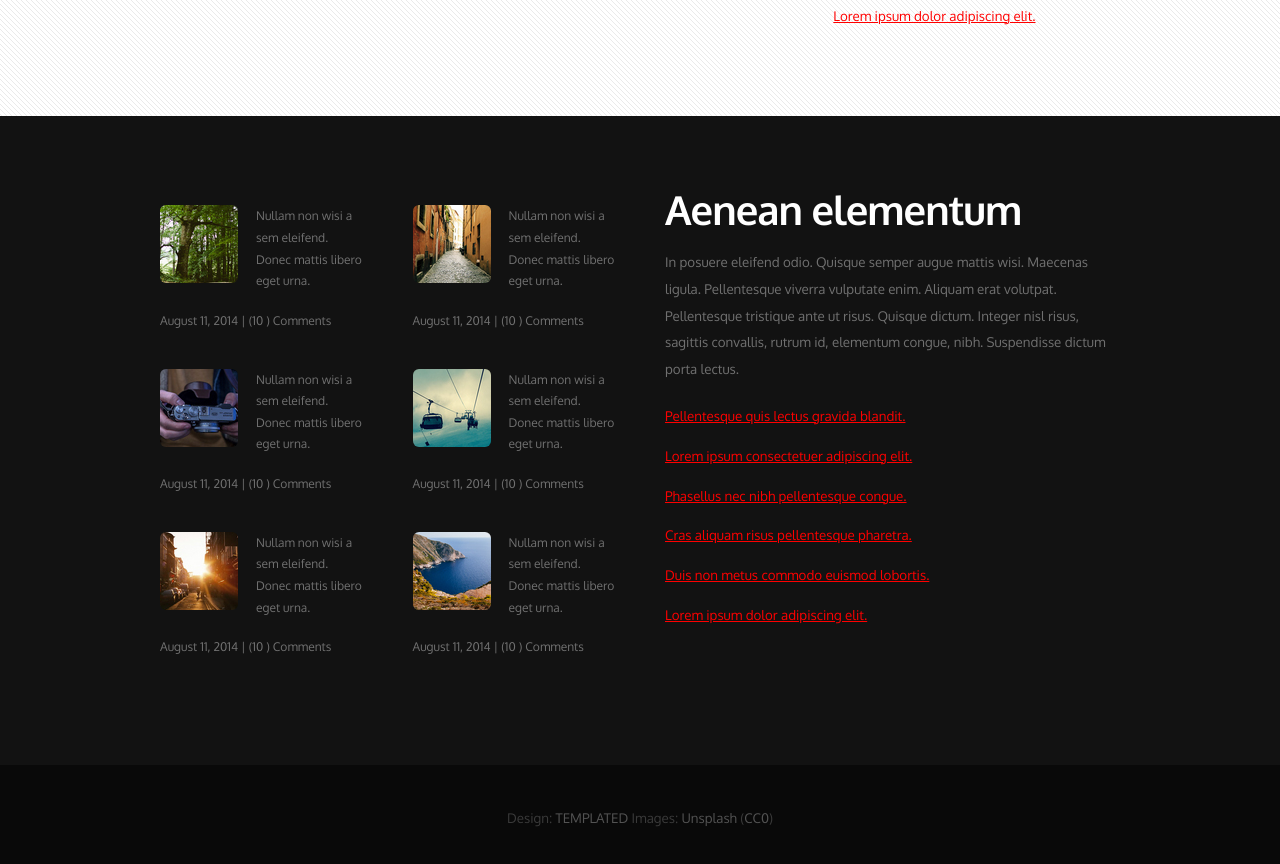
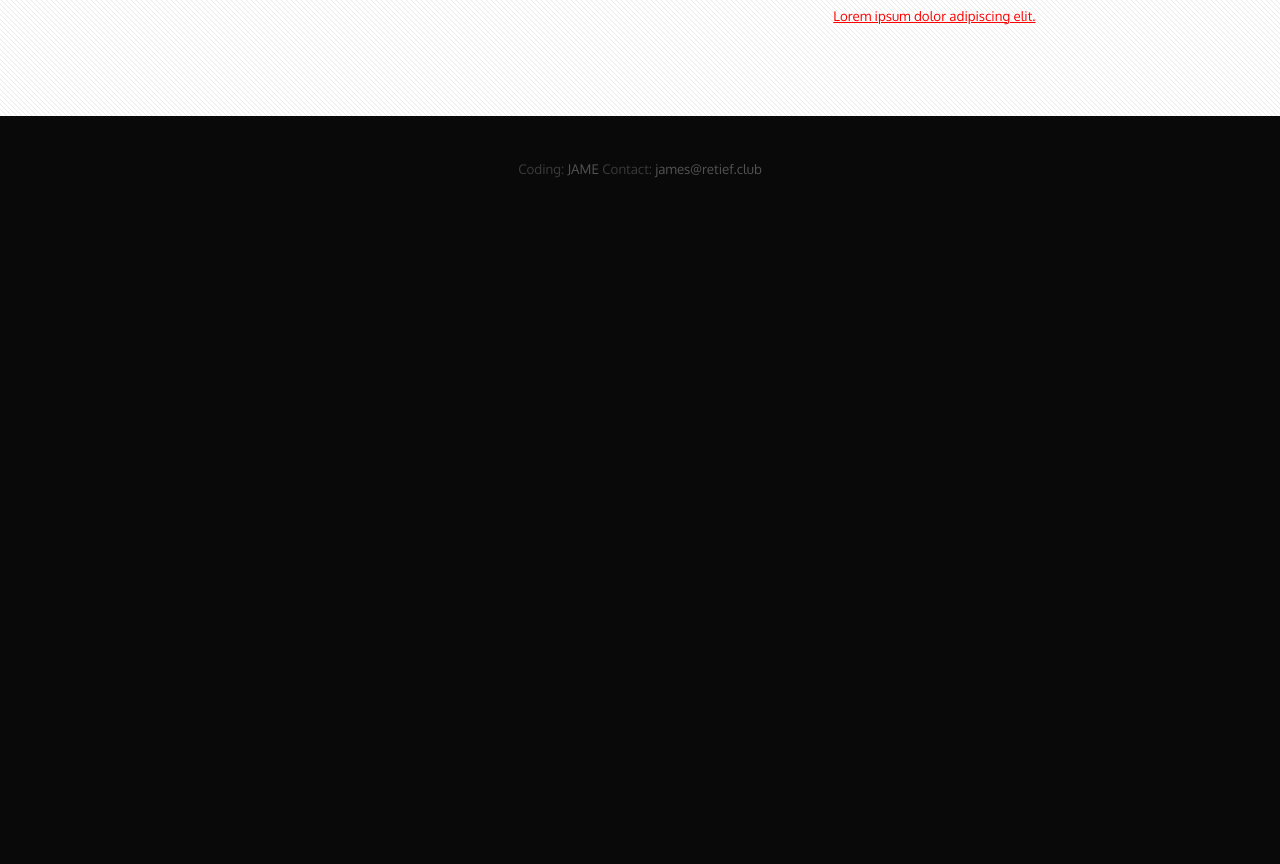
Before and after one commit to jopdop30/ClassBook, a plain HTML site: page index.html in a window 1280 px wide. Shown: the part 1377-2241 px from the top of the page. After the commit the page ends 1600 px from the top, so only its background shows below. Drawn offline with nearby package versions, Linux system fonts and the light colour scheme.

Commit message:
Update index.html

```diff
--- a/index.html
+++ b/index.html
@@ -127,70 +127,12 @@
 	<!-- Main -->
 
 	<!-- Footer -->
-		<div id="footer">
-			<div class="container">
-				<div class="row">
-					<div class="3u">
-						<section>
-							<ul class="style1">
-								<li><img src="images/pics05.jpg" width="78" height="78" alt="">
-									<p>Nullam non wisi a sem eleifend. Donec mattis libero eget urna. </p>
-									<p class="posted">August 11, 2014  |  (10 )  Comments</p>
-								</li>
-								<li><img src="images/pics06.jpg" width="78" height="78" alt="">
-									<p>Nullam non wisi a sem eleifend. Donec mattis libero eget urna. </p>
-									<p class="posted">August 11, 2014  |  (10 )  Comments</p>
-								</li>
-								<li><img src="images/pics07.jpg" width="78" height="78" alt="">
-									<p>Nullam non wisi a sem eleifend. Donec mattis libero eget urna. </p>
-									<p class="posted">August 11, 2014  |  (10 )  Comments</p>
-								</li>
-							</ul>
-						</section>
-					</div>
-					<div class="3u">
-						<section>
-							<ul class="style1">
-								<li class="first"><img src="images/pics08.jpg" width="78" height="78" alt="">
-									<p>Nullam non wisi a sem eleifend. Donec mattis libero eget urna. </p>
-									<p class="posted">August 11, 2014  |  (10 )  Comments</p>
-								</li>
-								<li><img src="images/pics09.jpg" width="78" height="78" alt="">
-									<p>Nullam non wisi a sem eleifend. Donec mattis libero eget urna. </p>
-									<p class="posted">August 11, 2014  |  (10 )  Comments</p>
-								</li>
-								<li><img src="images/pics10.jpg" width="78" height="78" alt="">
-									<p>Nullam non wisi a sem eleifend. Donec mattis libero eget urna. </p>
-									<p class="posted">August 11, 2014  |  (10 )  Comments</p>
-								</li>
-							</ul>
-						</section>
-					</div>
-					<div class="6u">
-						<section>
-							<header>
-								<h2>Aenean elementum</h2>
-							</header>
-							<p>In posuere eleifend odio. Quisque semper augue mattis wisi. Maecenas ligula. Pellentesque viverra vulputate enim. Aliquam erat volutpat. Pellentesque tristique ante ut risus. Quisque dictum. Integer nisl risus, sagittis convallis, rutrum id, elementum congue, nibh. Suspendisse dictum porta lectus.</p>
-							<ul class="default">
-								<li><a href="#">Pellentesque quis lectus gravida blandit.</a></li>
-								<li><a href="#">Lorem ipsum consectetuer adipiscing elit.</a></li>
-								<li><a href="#">Phasellus nec nibh pellentesque congue.</a></li>
-								<li><a href="#">Cras aliquam risus pellentesque pharetra.</a></li>
-								<li><a href="#">Duis non metus commodo euismod lobortis.</a></li>
-								<li><a href="#">Lorem ipsum dolor adipiscing elit.</a></li>
-							</ul>
-						</section>
-					</div>
-				</div>
-			</div>
-		</div>
-	<!-- Footer -->
+
 
 	<!-- Copyright -->
 		<div id="copyright">
 			<div class="container">
-				Design: <a href="http://templated.co">TEMPLATED</a> Images: <a href="http://unsplash.com">Unsplash</a> (<a href="http://unsplash.com/cc0">CC0</a>)
+				Coding: <a href="http://toptoilettips.com">JAME</a> Contact: <a href="mailto:james@retief.club">james@retief.club</a>
 			</div>
 		</div>
 
```
